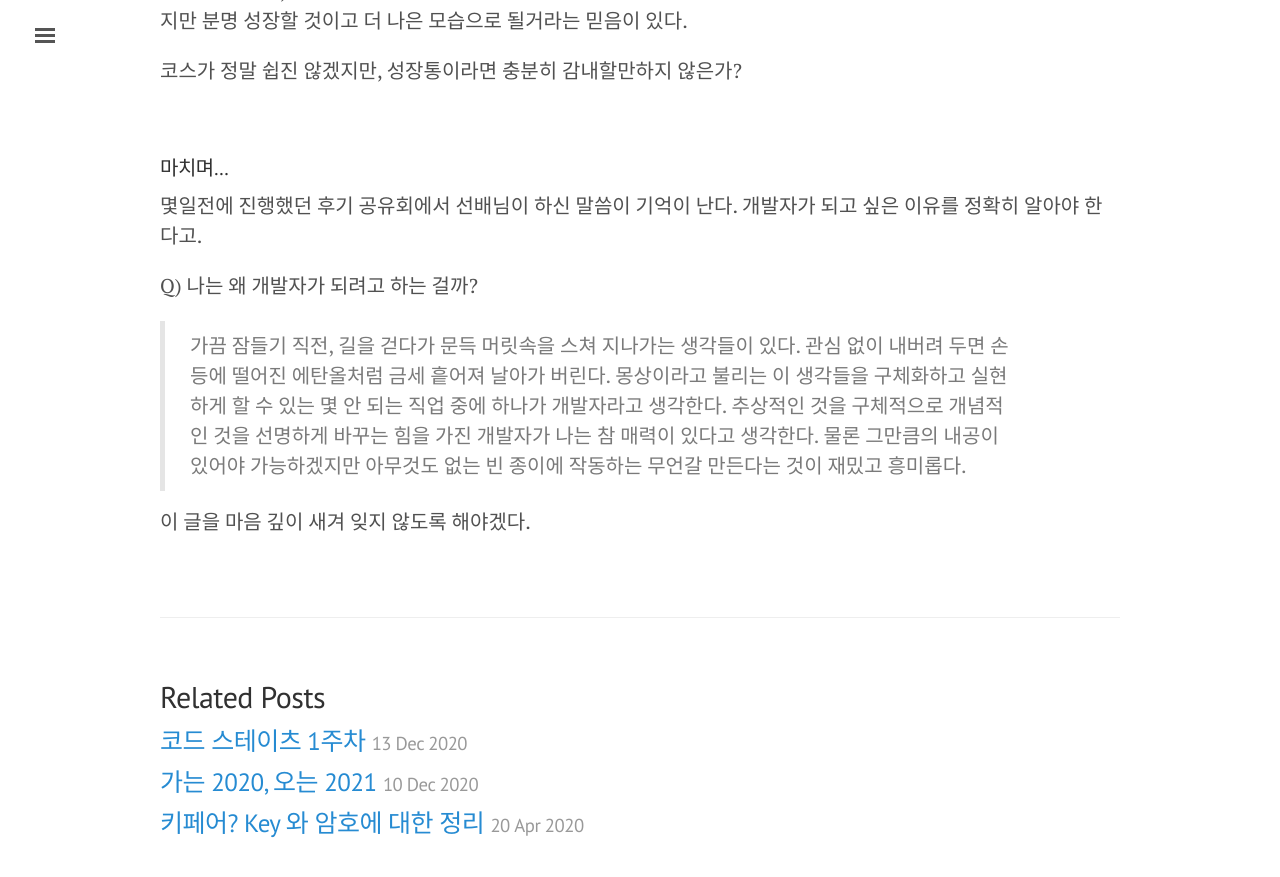
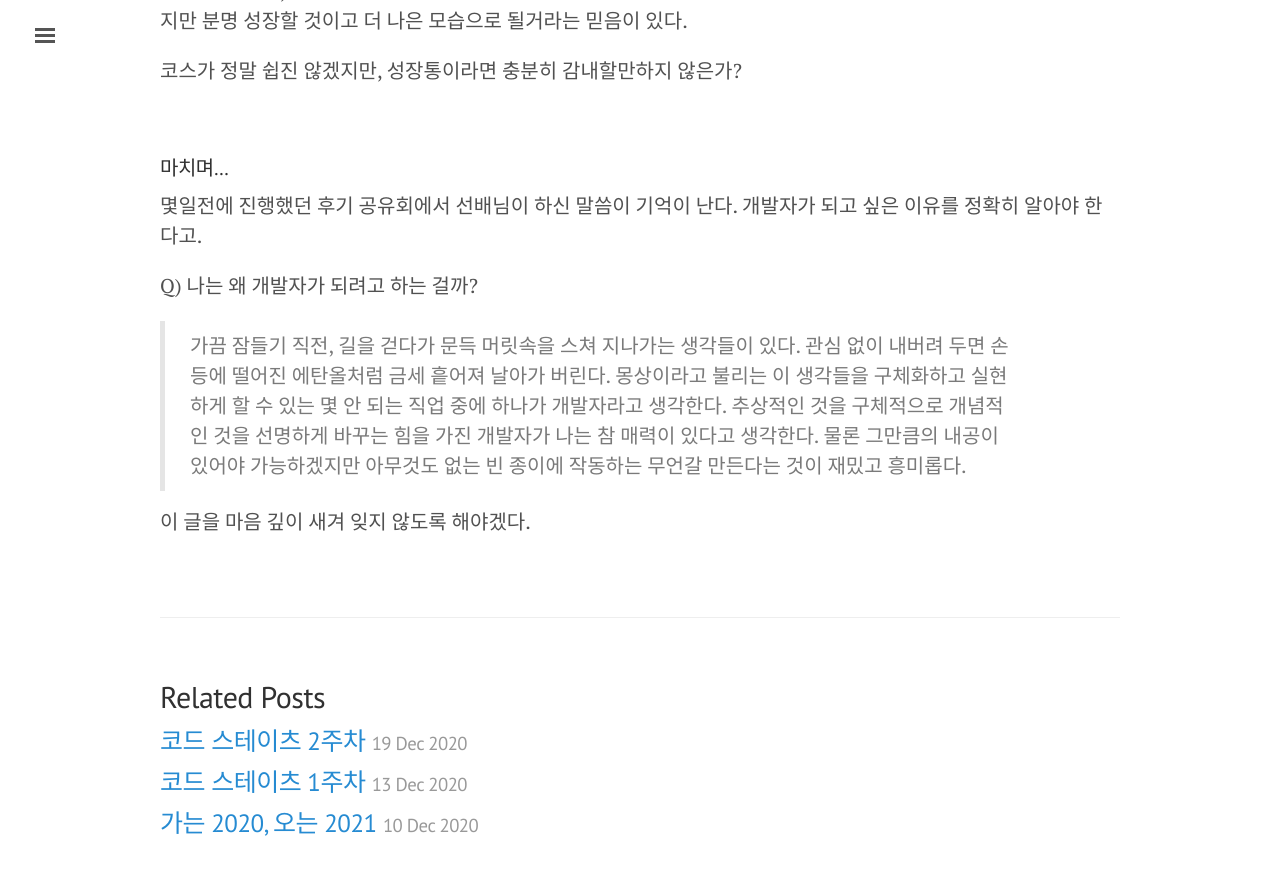
Before and after one commit to osunguk/osunguk.github.io, a Jekyll site: the page built from _posts/2020-12-19-2주차-회고.md, in a window 1280 px wide and 900 px high, scrolled down 3467 px. Shown: the top 877 px of the window. Built offline with Jekyll 4.4.1, drawn with Linux system fonts in a browser that asks for light colours; some of the changed lines change nothing that is shown.

Commit message:
2주차 TIL 작성

````diff
--- a/_drafts/2020-12-20-codestates-second-week.md
+++ b/_posts/2020-12-19-codestates-second-week.md
@@ -144,6 +144,10 @@
 }
 ```
 
++추가 symbol 에 대해서 질문을 했더니 아직은 몰라도 된다고 하더라
+
+
+
 <br>
 
 ## 화요일
@@ -189,7 +193,7 @@
 
 4. JS Symbol
 
-- [ ] 주말에 하기
+- [ ] ~~주말에 하기~~ 아직 몰라도 된다하셨으니 나중에 배우면 블로깅 하기
 
 ## 수요일
 
@@ -283,15 +287,27 @@
 
 눈으로 보이는대로 동작하다. 다르게 말하면 코드의 결과가 예측가능하다?
 
-2. 콜스택? 아직은 몰라도 될 것같다.
+2. 콜스택? ~~아직은 깊이 몰라도 될 것같다.~~
 
+기본적으로 함수가 호출할 때 stack 처럼 쌓이는 것을 말한다. (부른다 call + 쌓는다 stack 간단하쥬?)
 
+<p align='center'><img src='https://i.imgur.com/fGQTi6q.png' alt='test' style='zoom:50%'/></p>
+
+알아야하는 개념
+
+- Event loop
+- Callback queue
+- Web Api
+
+js 파일에서 함수가 실행되면 콜스택에 쌓이고 Web api 를 사용하거나 콜백함수라면? 콜백큐에 담겼다가 콜스택이 비워지면 이벤트 루프를 통해서 실행된다.
 
 <br>
 
 3. for(let ...) 고정고정
 
+만약 반복문 안에서 var를 선언하면 for문이 끝나더라도 이 녀석이 죽지않고 살아서 우리를 끊임없이 괴롭힌다.
 
+**포렛! 포렛!**
 
 <br>
 
@@ -321,6 +337,25 @@
 
 ## 금요일
 
+1. flex box frog
 
+Flex 속성에 대해서 게임같이 플레이 하는 웹사이트가 있어서 해봤는데 너무 괜찮았다.
+
+Flex-direction 속성이 column 일때 justify-content 와 align-items 의 적용도 바뀐다는 것만 적응을 잘하면 무리없이 사용할 수 있을 것 같다.
+
+2. css
+
+사람들이 가지고 있는 기종마다 디스플레이 크기가 다르기 때문에 css  를 설계함에 있어서 크기에 따라 유연하게 작동하는 코드를 짜야하는데 굉장히 쉽지 않은 부분인거 같다.
+
+어려운 부분
+
+- float
+- Flex 에서 비율로 나누는 것
+- height:100% width:100% 에 대한 개념
+- 왜 내가 생각한대로 보여주질 않는걸까? ~~(굉장히 lexical 하지 못하네)~~
+
+<br>
 
 ## 주말
+
+- 주중에 공부한 내용 정리 및 블로깅
````
